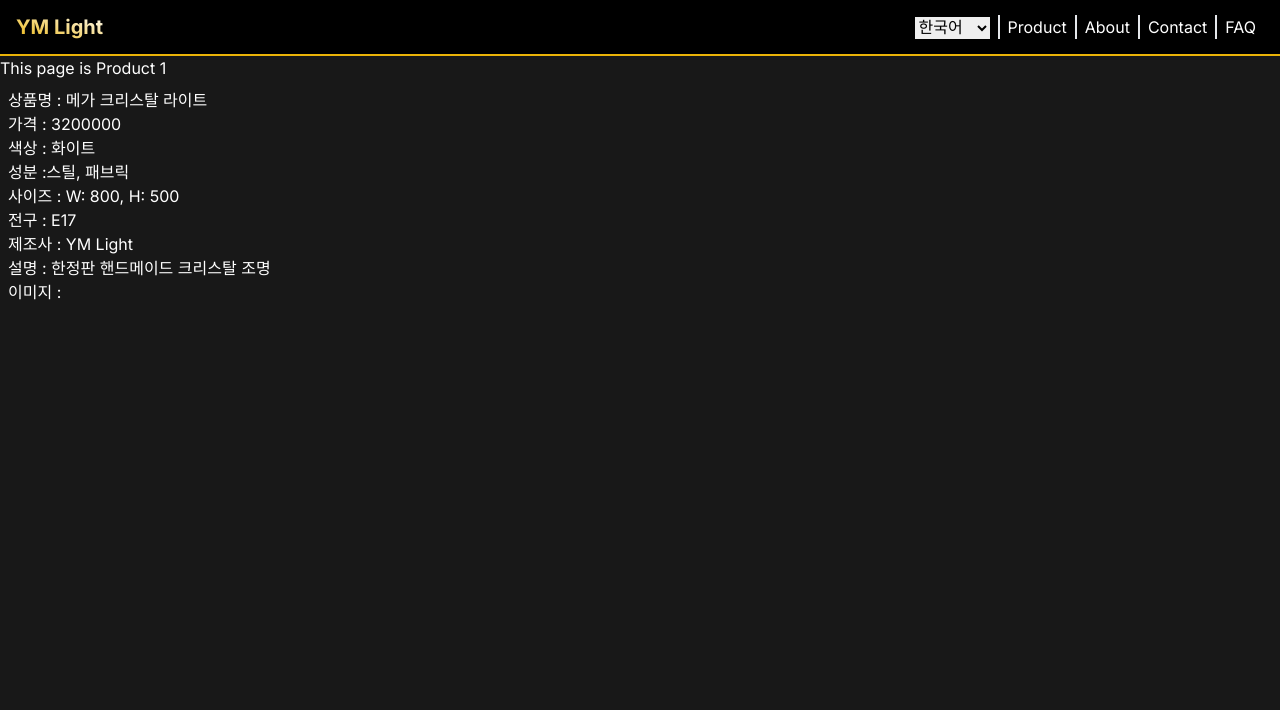
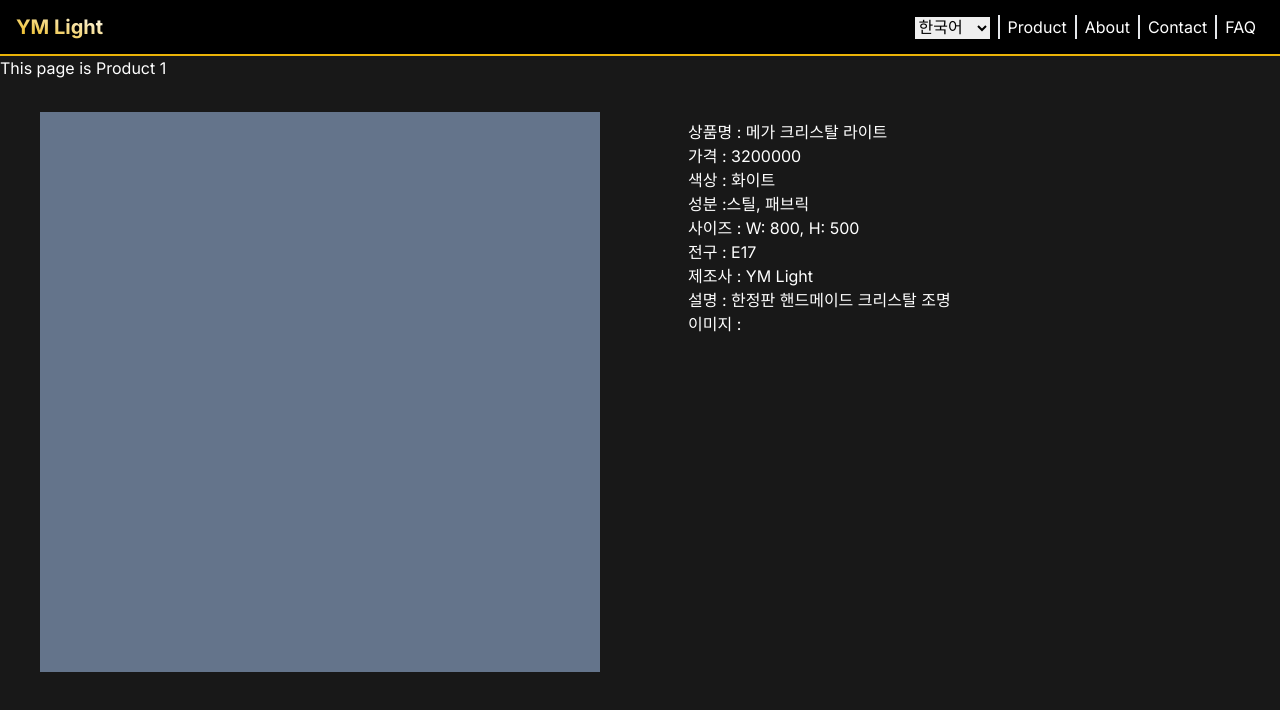
Before and after one commit to bakhanx/ym-light, a Next.js app: page /products/1 in a window 1280 px wide. Shown: the top 710 px of the page. Built offline with nearby package versions, Linux system fonts and the light colour scheme.

Commit message:
content 레이아웃

```diff
--- a/src/app/(content)/products/[id]/page.tsx
+++ b/src/app/(content)/products/[id]/page.tsx
@@ -17,21 +17,44 @@ const ProductDetail = ({ params }: Props) => {
   return (
     <>
       <div>This page is Product {params.id}</div>
-      {product && (
-        <div className="p-2">
-          <div>상품명 : {product.name}</div>
-          <div>가격 : {product.price}</div>
-          <div>색상 : {product.color}</div>
-          <div>성분 :{product.ingradient.join(", ")}</div>
-          <div>
-            사이즈 : W: {product.size.width}, H: {product.size.height}
+      <div className="my-container flex justify-center">
+        <div className="my-content m-auto w-[1280px] max-w-screen-xl px-10 pb-28 pt-8">
+          <div className="my-column_bind flex">
+            <div className="my-column-left w-[50%] pr-10">
+              <div className="my-column-box">
+                <div className="my-banner-image ">
+                  <div className="aspect-square w-full bg-slate-500"></div>
+                </div>
+                <div className="my-banner-func"></div>
+              </div>
+            </div>
+
+            <div className="my-column-right w-[50%] pl-10">
+              <div className="my-column-box">
+                <div className="my-product-info">
+                  <div className="p-2">
+                    <div className=""></div>
+                    <div>상품명 : {product?.name}</div>
+                    <div>가격 : {product?.price}</div>
+                    <div>색상 : {product?.color}</div>
+                    <div>성분 :{product?.ingradient.join(", ")}</div>
+                    <div>
+                      사이즈 : W: {product?.size.width}, H:{" "}
+                      {product?.size.height}
+                    </div>
+                    <div>전구 : {product?.bulb}</div>
+                    <div>제조사 : {product?.manufacture}</div>
+                    <div>설명 : {product?.description}</div>
+                    <div>이미지 : {product?.image}</div>
+                  </div>
+                </div>
+                <div className="my-btn-wrap"></div>
+              </div>
+            </div>
           </div>
-          <div>전구 : {product.bulb}</div>
-          <div>제조사 : {product.manufacture}</div>
-          <div>설명 : {product.description}</div>
-          <div>이미지 : {product.image}</div>
+          <div className="my-product-detail-item-conent"></div>
         </div>
-      )}
+      </div>
     </>
   );
 };
```
